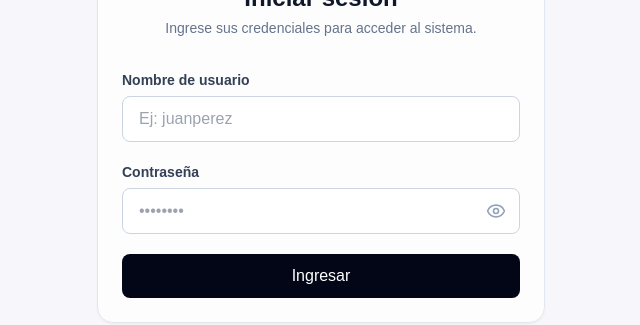
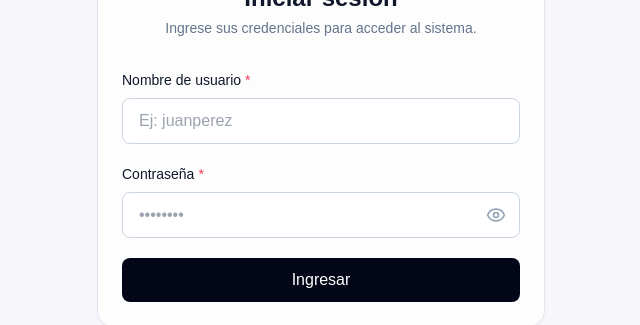
Before and after one commit to BrionesBenjamin22/SGM-GIDAS, a React (Vite) app in the folder frontend/: page /login in a window 1280 px wide. Shown: the part 199-524 px from the top of the page, without its empty margins (319-959 px from the left). Built offline with nearby package versions, Linux system fonts and the light colour scheme; no server answers.

Commit message:
fix(frontend-auth): asociar errores del servidor a los campos

```diff
--- a/frontend/src/modules/auth/pages/CambiarPassword.tsx
+++ b/frontend/src/modules/auth/pages/CambiarPassword.tsx
@@ -1,3 +1,5 @@
+import Field from "@/components/Field";
+import { applyFieldErrors } from "@/lib/httpError";
 import { FormEvent, useState } from "react";
 import { useNavigate } from "react-router-dom";
 import { useAuth } from "@/context/AuthContext";
@@ -18,6 +20,7 @@ export default function CambiarPasswordPage() {
   const [showPasswordNueva, setShowPasswordNueva] = useState(false);
   const [showPasswordConfirmacion, setShowPasswordConfirmacion] = useState(false);
 
+  const [fieldErrors, setFieldErrors] = useState<Record<string, string>>({});
   const [error, setError] = useState<string | null>(null);
   const [loading, setLoading] = useState(false);
   const [exitoso, setExitoso] = useState(false);
@@ -62,6 +65,7 @@ export default function CambiarPasswordPage() {
         nav("/inicio", { replace: true });
       }, 1500);
     } catch (err: unknown) {
+      if (applyFieldErrors(err, setFieldErrors, ["passwordActual","passwordNueva","passwordConfirmacion"])) return;
       setError(
         getErrorMessage(err,
           "Lo sentimos, no pudimos cambiar la contraseña. Verifique los datos e intente nuevamente."
@@ -103,10 +107,8 @@ export default function CambiarPasswordPage() {
 
             <form onSubmit={handleSubmit} noValidate className="space-y-5">
               {!esPrimerLogin && (
-                <div>
-                  <label className="block text-sm font-semibold text-slate-700 mb-1.5">
-                    Contraseña Actual
-                  </label>
+                <Field label="Contraseña Actual" required name="passwordActual" error={fieldErrors.passwordActual}>
+
 
                   <div className="relative">
                     <input
@@ -130,13 +132,11 @@ export default function CambiarPasswordPage() {
                       )}
                     </button>
                   </div>
-                </div>
+                </Field>
               )}
 
-              <div>
-                <label className="block text-sm font-semibold text-slate-700 mb-1.5">
-                  Nueva Contraseña
-                </label>
+              <Field label="Nueva Contraseña" required name="passwordNueva" error={fieldErrors.passwordNueva}>
+
 
                 <div className="relative">
                   <input
@@ -165,12 +165,10 @@ export default function CambiarPasswordPage() {
                 <p className="text-xs text-slate-400 mt-1">
                   Mínimo 6 caracteres
                 </p>
-              </div>
+              </Field>
 
-              <div>
-                <label className="block text-sm font-semibold text-slate-700 mb-1.5">
-                  Confirmar Nueva Contraseña
-                </label>
+              <Field label="Confirmar Nueva Contraseña" required name="passwordConfirmacion" error={fieldErrors.passwordConfirmacion}>
+
 
                 <div className="relative">
                   <input
@@ -196,7 +194,7 @@ export default function CambiarPasswordPage() {
                     )}
                   </button>
                 </div>
-              </div>
+              </Field>
 
               {error && (
                 <div
--- a/frontend/src/modules/auth/pages/Login.tsx
+++ b/frontend/src/modules/auth/pages/Login.tsx
@@ -1,3 +1,5 @@
+import Field from "@/components/Field";
+import { applyFieldErrors, getErrorMessage } from "@/lib/httpError";
 import { FormEvent, useEffect, useState } from "react";
 import { Link, useLocation, useNavigate } from "react-router-dom";
 import { AlertCircle, ArrowLeft, Eye, EyeOff, LoaderCircle, LogIn } from "lucide-react";
@@ -26,6 +28,7 @@ export default function LoginPage() {
   const [usuario, setUsuario] = useState("");
   const [password, setPassword] = useState("");
   const [showPassword, setShowPassword] = useState(false);
+  const [fieldErrors, setFieldErrors] = useState<Record<string, string>>({});
   const [error, setError] = useState<string | null>(null);
   const [loading, setLoading] = useState(false);
 
@@ -49,10 +52,9 @@ export default function LoginPage() {
       const auth = await login(usuario, password);
       nav(auth.user.primer_login ? "/cambiar-password" : from, { replace: true });
     } catch (err: unknown) {
+      if (applyFieldErrors(err, setFieldErrors, ["usuario","password"])) return;
       setError(
-        err instanceof Error
-          ? err.message
-          : "Lo sentimos, no pudimos iniciar sesión. Verifique los datos e intente nuevamente."
+        getErrorMessage(err, "Lo sentimos, no pudimos iniciar sesión. Verifique los datos e intente nuevamente.")
       );
     } finally {
       setLoading(false);
@@ -82,10 +84,8 @@ export default function LoginPage() {
           </div>
 
           <form onSubmit={handleSubmit} noValidate className="space-y-5">
-            <div>
-              <label htmlFor="usuario" className="mb-1.5 block text-sm font-semibold text-slate-700">
-                Nombre de usuario
-              </label>
+            <Field label="Nombre de usuario" required name="usuario" error={fieldErrors.usuario}>
+
               <input
                 id="usuario"
                 className="w-full rounded-lg border border-slate-300 px-4 py-2.5 outline-none transition focus:border-transparent focus:ring-2 focus:ring-slate-900"
@@ -96,12 +96,10 @@ export default function LoginPage() {
                 placeholder="Ej: juanperez"
                 autoComplete="username"
               />
-            </div>
+            </Field>
 
-            <div>
-              <label htmlFor="password" className="mb-1.5 block text-sm font-semibold text-slate-700">
-                Contraseña
-              </label>
+            <Field label="Contraseña" required name="password" error={fieldErrors.password}>
+
               <div className="relative">
                 <input
                   id="password"
@@ -128,7 +126,7 @@ export default function LoginPage() {
                   )}
                 </button>
               </div>
-            </div>
+            </Field>
 
             {error && (
               <div role="alert" className="flex items-start gap-2 rounded-lg border border-rose-200 bg-rose-50 px-4 py-3 text-sm text-rose-700">
--- a/frontend/src/modules/auth/pages/MiPerfil.tsx
+++ b/frontend/src/modules/auth/pages/MiPerfil.tsx
@@ -14,7 +14,8 @@ import { useMutation } from "@tanstack/react-query";
 import { useAuth } from "@/context/AuthContext";
 import { actualizarUsuario } from "@/modules/auth/services/usuariosService";
 import { getRoleCapabilities } from "@/modules/auth/utils/roleCapabilities";
-import { getErrorMessage } from "@/lib/httpError";
+import { applyFieldErrors, getErrorMessage } from "@/lib/httpError";
+import Field from "@/components/Field";
 import Button from "@/components/Button";
 
 function isValidEmail(email: string): boolean {
@@ -40,6 +41,7 @@ export default function MiPerfil() {
   const [nombreUsuario, setNombreUsuario] = useState("");
   const [email, setEmail] = useState("");
   const [error, setError] = useState<string | null>(null);
+  const [fieldErrors, setFieldErrors] = useState<Record<string, string>>({});
   const [guardado, setGuardado] = useState(false);
 
   useEffect(() => {
@@ -73,6 +75,7 @@ export default function MiPerfil() {
       setTimeout(() => setGuardado(false), 2000);
     },
     onError: (err) => {
+      if (applyFieldErrors(err, setFieldErrors, ["nombreUsuario", "email"])) return;
       setError(getErrorMessage(err, "Lo sentimos, no pudimos guardar los cambios. Verifique los datos e intente nuevamente."));
     },
   });
@@ -171,12 +174,14 @@ export default function MiPerfil() {
             <p className="text-sm text-slate-500 mb-1">Nombre de usuario</p>
 
             {editando ? (
+              <Field label="Nombre de usuario" name="nombreUsuario" error={fieldErrors.nombreUsuario}>
               <input
                 className="input"
                 value={nombreUsuario}
-                onChange={(e) => setNombreUsuario(e.target.value)}
+                onChange={(e) => { setNombreUsuario(e.target.value); setFieldErrors(previous => ({ ...previous, nombreUsuario: "" })); }}
                 placeholder="Nombre de usuario"
               />
+              </Field>
             ) : (
               <p className="font-medium text-slate-900">{user.nombre_usuario}</p>
             )}
@@ -195,13 +200,15 @@ export default function MiPerfil() {
             <p className="text-sm text-slate-500 mb-1">Email</p>
 
             {editando ? (
+              <Field label="Correo electrónico" name="email" error={fieldErrors.email}>
               <input
                 className="input"
                 type="email"
                 value={email}
-                onChange={(e) => setEmail(e.target.value)}
+                onChange={(e) => { setEmail(e.target.value); setFieldErrors(previous => ({ ...previous, email: "" })); }}
                 placeholder="Email"
               />
+              </Field>
             ) : (
               <p className="font-medium text-slate-900">{user.mail}</p>
             )}
--- a/frontend/src/modules/auth/pages/Register.tsx
+++ b/frontend/src/modules/auth/pages/Register.tsx
@@ -1,3 +1,5 @@
+import Field from "@/components/Field";
+import { applyFieldErrors } from "@/lib/httpError";
 import { FormEvent, useState, useEffect } from "react";
 import { Link, useNavigate } from "react-router-dom";
 import { useAuth } from "@/context/AuthContext";
@@ -14,6 +16,7 @@ export default function RegisterPage() {
   const [nombre, setNombre] = useState("");
   const [email, setEmail] = useState("");
   const [password, setPassword] = useState("");
+  const [fieldErrors, setFieldErrors] = useState<Record<string, string>>({});
   const [error, setError] = useState<string | null>(null);
   const [loading, setLoading] = useState(false);
   const [esPrimero, setEsPrimero] = useState<boolean | null>(null);
@@ -52,6 +55,7 @@ export default function RegisterPage() {
         nav("/login", { replace: true });
       }, 2000);
     } catch (err: unknown) {
+      if (applyFieldErrors(err, setFieldErrors, ["nombre","email","password"])) return;
       setError(getErrorMessage(err, "Lo sentimos, no pudimos crear la cuenta. Verifique los datos e intente nuevamente."));
     } finally {
       setLoading(false);
@@ -133,8 +137,8 @@ export default function RegisterPage() {
             </div>
 
             <form onSubmit={handleSubmit} noValidate className="space-y-4">
-              <div>
-                <label className="block text-sm font-medium mb-1">Nombre de usuario</label>
+              <Field label="Nombre de usuario" required name="nombre" error={fieldErrors.nombre}>
+
                 <input
                   className="input"
                   required
@@ -142,9 +146,9 @@ export default function RegisterPage() {
                   onChange={(e) => setNombre(e.target.value)}
                   placeholder="Ingresa tu nombre de usuario"
                 />
-              </div>
-              <div>
-                <label className="block text-sm font-medium mb-1">Email</label>
+              </Field>
+              <Field label="Email" required name="email" error={fieldErrors.email}>
+
                 <input
                   className="input"
                   type="email"
@@ -153,9 +157,9 @@ export default function RegisterPage() {
                   onChange={(e) => setEmail(e.target.value)}
                   placeholder="ingresa tu email"
                 />
-              </div>
-              <div>
-                <label className="block text-sm font-medium mb-1">Contraseña</label>
+              </Field>
+              <Field label="Contraseña" required name="password" error={fieldErrors.password}>
+
                 <input
                   className="input"
                   type="password"
@@ -166,7 +170,7 @@ export default function RegisterPage() {
                   placeholder="Ingresa tu contraseña"
                 />
                 <p className="text-xs text-slate-400 mt-1">Mínimo 6 caracteres</p>
-              </div>
+              </Field>
               {error && <p className="text-sm text-rose-600">{error}</p>}
               <button
                 type="submit"
--- a/frontend/src/modules/auth/pages/UsuariosForm.tsx
+++ b/frontend/src/modules/auth/pages/UsuariosForm.tsx
@@ -1,3 +1,4 @@
+import { applyFieldErrors, getApiFieldErrors, mapFieldErrors } from "@/lib/httpError";
 import { FormEvent, useState } from "react";
 import { useNavigate } from "react-router-dom";
 import { useMutation, useQueryClient } from "@tanstack/react-query";
@@ -58,8 +59,8 @@ export default function UsuariosForm() {
       setCreado(true);
       setUsuarioCreado({ nombre, password, rol });
     },
-    onError: () => {
-      setErrors((prev) => ({ ...prev }));
+    onError: (error) => {
+      applyFieldErrors(error, setErrors, ["nombre","email","password","rol"]);
     },
   });
 
@@ -154,6 +155,7 @@ export default function UsuariosForm() {
       setPassword(generateTemporaryPassword());
       setCopyError(null);
     } catch (error) {
+      if (applyFieldErrors(error, setErrors, ["nombre","email","password","rol"])) return;
       setErrors((prev) => ({
         ...prev,
         password: getErrorMessage(error, "No pudimos generar una contraseña segura. Intente nuevamente."),
@@ -251,7 +253,7 @@ export default function UsuariosForm() {
 
       <div className="mt-6 rounded-2xl border border-slate-200 bg-white p-6">
         <form onSubmit={handleSubmit} noValidate className="space-y-6">
-          <Field label="Nombre de Usuario" required error={errors.nombre}>
+          <Field label="Nombre de Usuario" required error={errors.nombre} name="nombre">
             <input
               type="text"
               className={`input ${errors.nombre ? "border-rose-300" : ""}`}
@@ -262,7 +264,7 @@ export default function UsuariosForm() {
             />
           </Field>
 
-          <Field label="Email" required error={errors.email}>
+          <Field label="Email" required error={errors.email} name="email">
             <input
               type="email"
               className={`input ${errors.email ? "border-rose-300" : ""}`}
@@ -273,7 +275,7 @@ export default function UsuariosForm() {
             />
           </Field>
 
-          <Field label="Contraseña Temporal" required error={errors.password}>
+          <Field label="Contraseña Temporal" required error={errors.password} name="password">
             <div className="space-y-2">
               <div className="relative">
                 <input
@@ -312,7 +314,7 @@ export default function UsuariosForm() {
             </div>
           </Field>
 
-          <Field label="Rol" required error={errors.rol}>
+          <Field label="Rol" required error={errors.rol} name="rol">
             <div className="grid gap-3 md:grid-cols-2">
               <button
                 type="button"
@@ -377,7 +379,8 @@ export default function UsuariosForm() {
             </p>
           </Field>
 
-          {crearMutation.isError && (
+          {crearMutation.isError && (Object.keys(getApiFieldErrors(crearMutation.error)).length === 0 ||
+            Object.keys(mapFieldErrors(crearMutation.error, ["nombre", "email", "password", "rol"])).length < Object.keys(getApiFieldErrors(crearMutation.error)).length) && (
             <div className="bg-rose-50 text-rose-600 text-sm px-4 py-3 rounded-lg border border-rose-200">
               {getErrorMessage(
                 crearMutation.error,
```
Also changed, not shown: frontend/src/modules/auth/services/authService.ts (+2 -10 lines), frontend/src/modules/auth/README.md.
